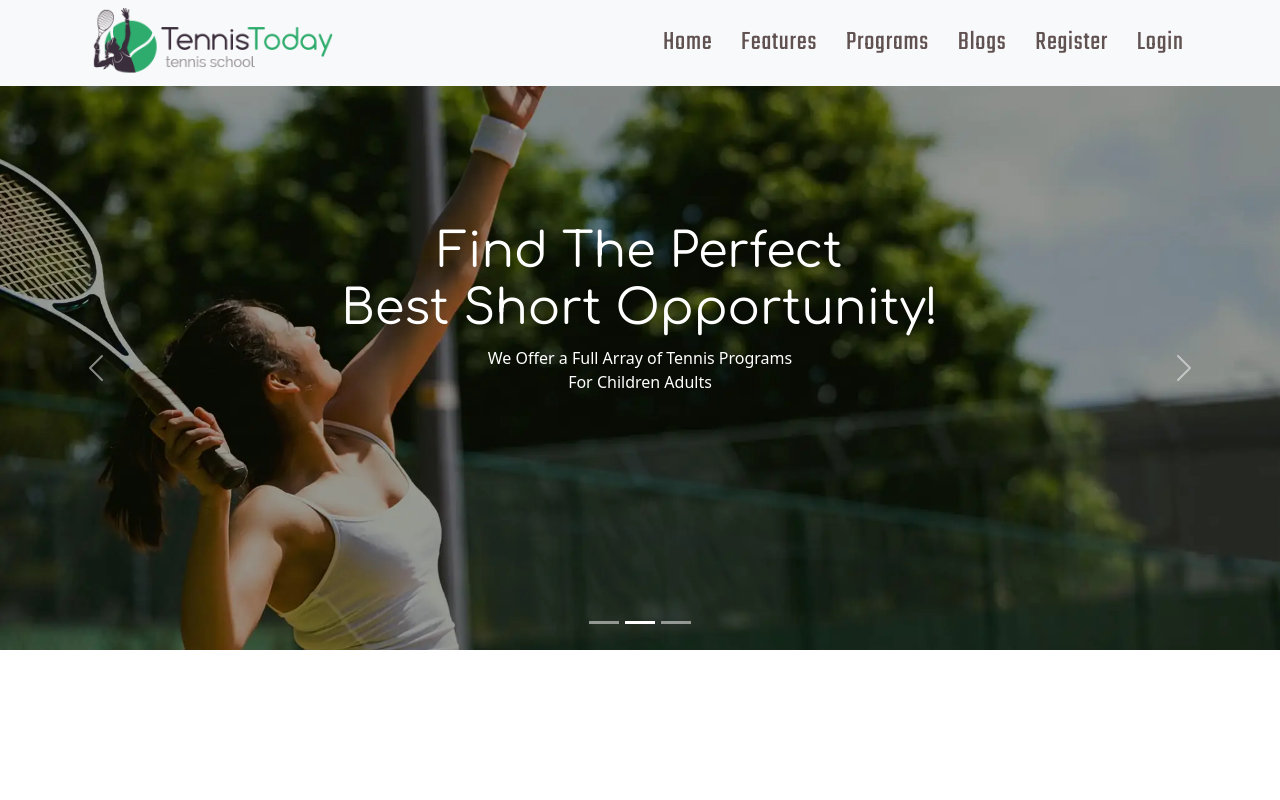
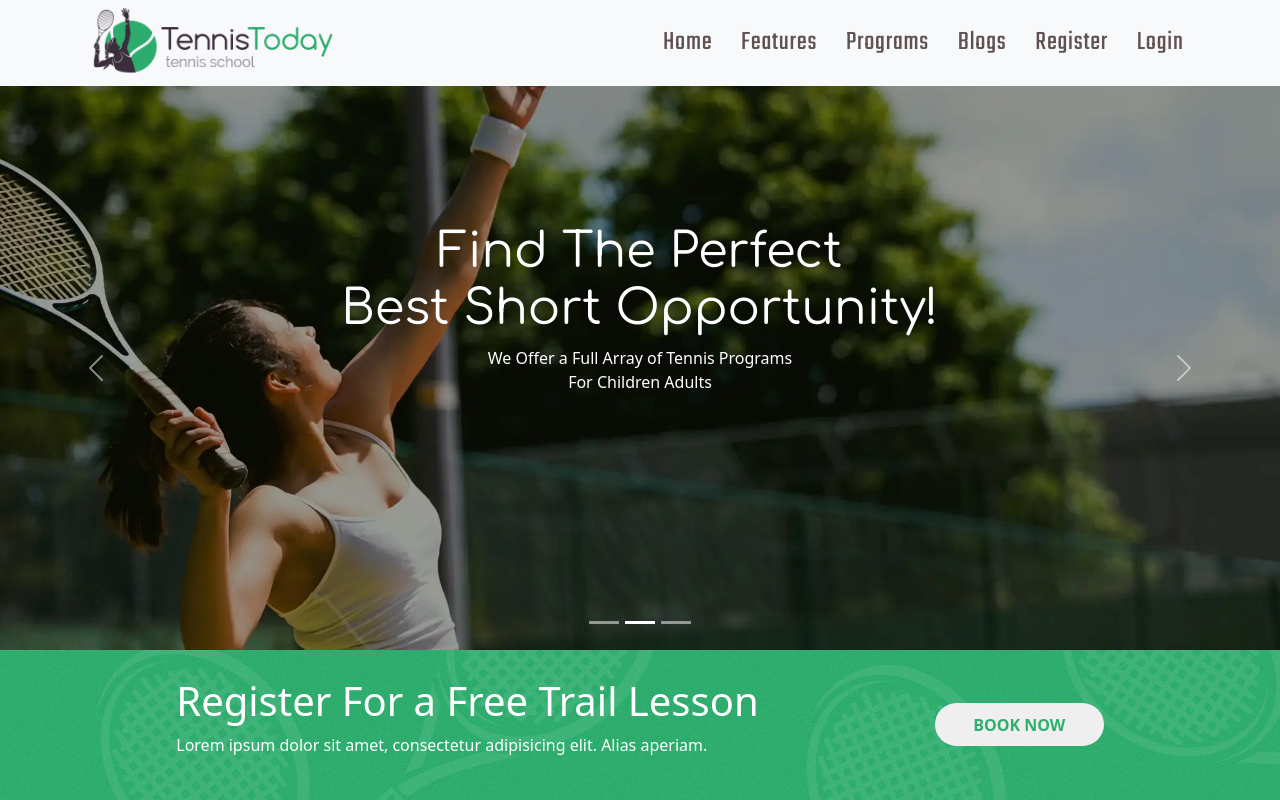
Before and after one commit to zobaerahmedzihad1/Tennis-Today, a React (Create React App) app: page / in a window 1280 px wide. Built offline with nearby package versions, Linux system fonts and the light colour scheme.

Commit message:
Free trail section complete.

```diff
--- a/src/App.css
+++ b/src/App.css
@@ -3,3 +3,10 @@
   padding: 0;
   box-sizing: border-box;
 }
+ @import url('https://fonts.googleapis.com/css2?family=Comfortaa:wght@300;400&display=swap');
+
+
+body {
+
+  font-family: 'Comfortaa', cursive;
+}
--- a/src/Pages/Home/Banner/Banner.css
+++ b/src/Pages/Home/Banner/Banner.css
@@ -1,4 +1,5 @@
 @import url('https://fonts.googleapis.com/css2?family=Comfortaa:wght@300;400&display=swap');
+
 .banner{
 margin-bottom: 200px;
 }
@@ -6,5 +7,4 @@ margin-bottom: 200px;
           font-family: 'Comfortaa', cursive;
             font-size: 3rem;
             font-weight: 400;
-
 }
--- /dev/null
+++ b/src/Pages/Home/FreeTrail/FreeTrail.css
@@ -0,0 +1,33 @@
+.free-trail {
+            background-image: url(../../../Images/bg.jpg);
+            height: 150px;
+            display: flex;
+            justify-content: space-evenly;
+            align-items: center;
+}
+
+.free-trail-text h2 {
+            color: #fff;
+            font-size: 2.5rem;
+            text-align: center;
+}
+
+.free-trail-text p {
+            color: #fff;
+            font-style: 1.5rem;
+}
+
+.free-trail-btn button {
+            padding: .6rem 2.4rem;
+            border-radius: 2rem;
+            border: none;
+            font-weight: 600;
+            color: #30AE6C;
+            transition: all ease .4s;
+}
+
+.free-trail-btn button:hover {
+            background: transparent;
+            color: #fff;
+            border: 2px solid #fff;
+}
--- /dev/null
+++ b/src/Pages/Home/FreeTrail/FreeTrail.js
@@ -0,0 +1,23 @@
+import React from "react";
+import "./FreeTrail.css";
+
+const FreeTrail = () => {
+  return (
+    <>
+      <div className="free-trail">
+        <div className="free-trail-text">
+          <h2>Register For a Free Trail Lesson</h2>
+          <p>
+            Lorem ipsum dolor sit amet, consectetur adipisicing elit. Alias
+            aperiam.
+          </p>
+        </div>
+        <div className="free-trail-btn">
+          <button>BOOK NOW</button>
+        </div>
+      </div>
+    </>
+  );
+};
+
+export default FreeTrail;
--- a/src/Pages/Home/Home/Home.css
+++ b/src/Pages/Home/Home/Home.css
@@ -0,0 +1,3 @@
+.hey{
+height: 500px;
+}
--- a/src/Pages/Home/Home/Home.js
+++ b/src/Pages/Home/Home/Home.js
@@ -1,11 +1,15 @@
 import React from "react";
 import Banner from "../Banner/Banner";
+import FreeTrail from "../FreeTrail/FreeTrail";
 import "./Home.css";
 
 const Home = () => {
   return (
     <>
+     <div className="hey">
       <Banner />
+      <FreeTrail/>
+     </div>
     </>
   );
 };
--- a/src/index.css
+++ b/src/index.css
@@ -1,6 +1,7 @@
  body {
    margin: 0;
    font-family: -apple-system, BlinkMacSystemFont, 'Segoe UI', 'Roboto', 'Oxygen',
+
      'Ubuntu', 'Cantarell', 'Fira Sans', 'Droid Sans', 'Helvetica Neue',
      sans-serif;
    -webkit-font-smoothing: antialiased;
```
Also changed, not shown: src/Images/bg.jpg (added). Lines whose indentation alone changed are shown as unchanged.
